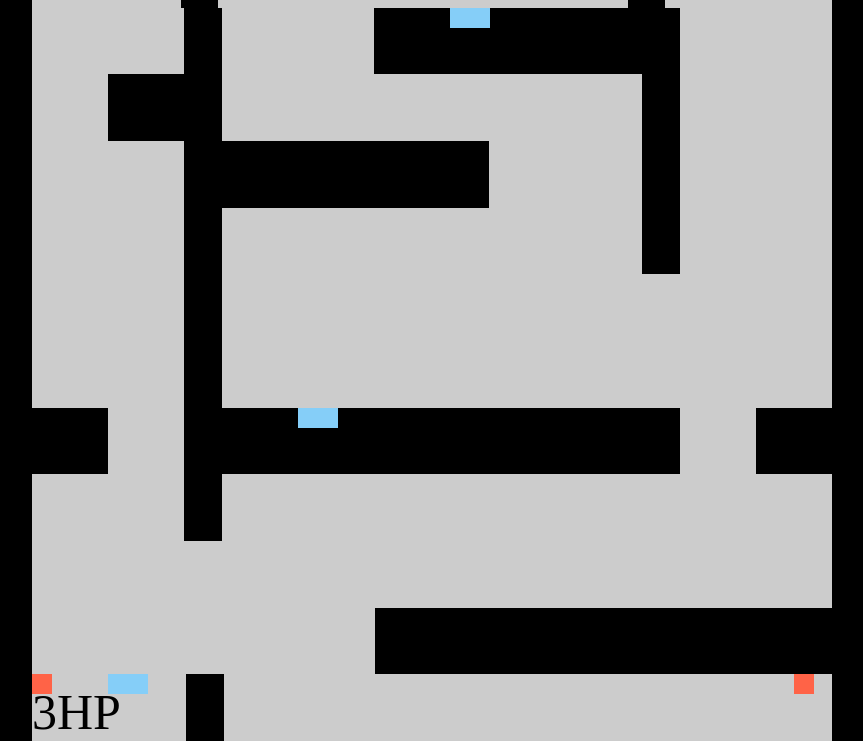
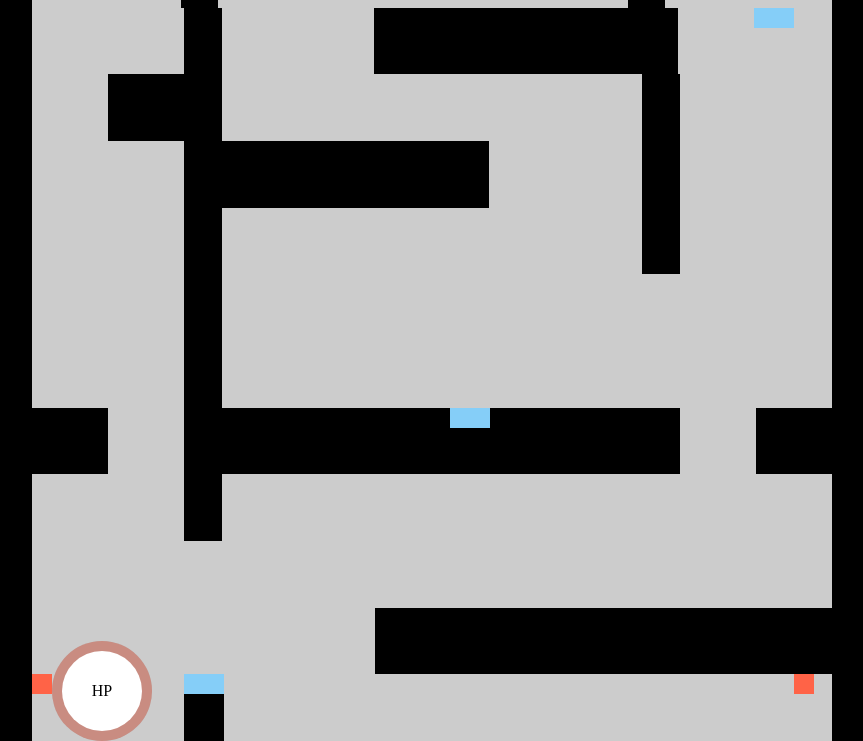
Before and after one commit to confidential-nt/mouseavoidgame, a plain HTML site: page index.html in a window 1280 px wide. Shown: the part 59-800 px from the top of the page, without its empty margins (208-1071 px from the left). Drawn offline with Linux system fonts and the light colour scheme.

Commit message:
finish all features

```diff
--- a/attack.js
+++ b/attack.js
@@ -11,7 +11,7 @@ const lastAttackPos = lastAttackRow.querySelector(".column");
 
 let create = false;
 
-const ATTACK_SPEED = 5;
+const ATTACK_SPEED = 8;
 let lastRenderTime = 0;
 export let isBumpIntoMaze = 0;
 let capturedTime;
@@ -111,3 +111,6 @@ function initAttack() {
 function attackRestart() {
   create = false;
 }
+
+//시작할 때 피 3개씩 줄어드는 버그 수정
+//Gem순서정하기?
--- a/ball.js
+++ b/ball.js
@@ -11,7 +11,8 @@ const rows = document.querySelectorAll(".row");
 let start = false;
 let row;
 let cols;
-export let healthPoint = 3;
+export let healthPoint = 4;
+const healthGauges = document.querySelectorAll(".healthPoint__gauge");
 
 export function draw() {
   if (!start) {
@@ -53,7 +54,7 @@ export function onFinishLine(ball) {
 export function isBallHit(el) {
   if (el.x === ball.x && el.y === ball.y) {
     healthPoint--;
-    healthPointBoard.innerText = `${healthPoint}HP`;
+    healthGauges[healthPoint].classList.add("gauge__hide");
     return true;
   }
 }
--- a/game.js
+++ b/game.js
@@ -24,7 +24,7 @@ let score = 0;
 let justAgo = false;
 
 scoreBoard.innerText = `left gems:${ALL_GEMS}`;
-healthPointBoard.innerText = `${healthPoint}HP`;
+// healthPointBoard.innerText = `${healthPoint}HP`;
 
 function main(timestamp) {
   if (gameOver) {
--- a/index.html
+++ b/index.html
@@ -11,7 +11,15 @@
     <div class="gameBoard">
         <div class="scoreBoard"></div>
         <div class="timeBoard"></div>
-        <div class="healthPoint"></div>
+        <div class="healthPoint">
+            <div class="healthPoint__gauge"></div>
+            <div class="healthPoint__gauge"></div>
+            <div class="healthPoint__gauge"></div>
+            <div class="healthPoint__gauge"></div>
+            <div class="healthPoint__center">
+                <span>HP</span>
+            </div>
+        </div>
         <div class="row">
             <div class="column"></div>
             <div class="column"></div>
--- a/styles.css
+++ b/styles.css
@@ -42,8 +42,67 @@ button {
 .healthPoint {
   position: absolute;
   bottom: 0;
+  left: 20px;
+  width: 100px;
+  height: 100px;
+  border-radius: 50%;
+  background-color: rgba(36, 19, 19, 0.212);
+  z-index: 1;
+  overflow: hidden;
+  /* display: grid;
+  grid-template-columns: repeat(2, 1fr);
+  grid-template-rows: repeat(2, 1fr); */
+}
+
+.healthPoint__center {
+  width: 80px;
+  height: 80px;
+  position: absolute;
+  top: 50%;
+  left: 50%;
+  border-radius: 50%;
+  background-color: rgba(255, 255, 255, 1);
+  transform: translate(-50%, -50%);
+  z-index: 1;
+  display: flex;
+  align-items: center;
+  justify-content: center;
+}
+
+.healthPoint__gauge {
+  position: absolute;
+  background-color: rgba(255, 99, 71, 0.377);
+  width: 50%;
+  height: 50%;
+}
+
+.healthPoint__gauge:first-child {
+  top: 0;
   left: 0;
-  font-size: 50px;
+  transition: all 250ms ease-in;
+}
+
+.healthPoint__gauge:nth-child(2) {
+  top: 0;
+  right: 0;
+  transition: all 250ms ease-in;
+}
+
+.healthPoint__gauge:nth-child(3) {
+  bottom: 0%;
+  right: 0%;
+  transition: all 250ms ease-in;
+  transform: rotate(90deg);
+}
+
+.healthPoint__gauge:nth-child(4) {
+  bottom: 0%;
+  left: 0%;
+  transition: all 250ms ease-in;
+}
+
+.healthPoint .gauge__hide {
+  height: 0%;
 }
 
 .row {
```
